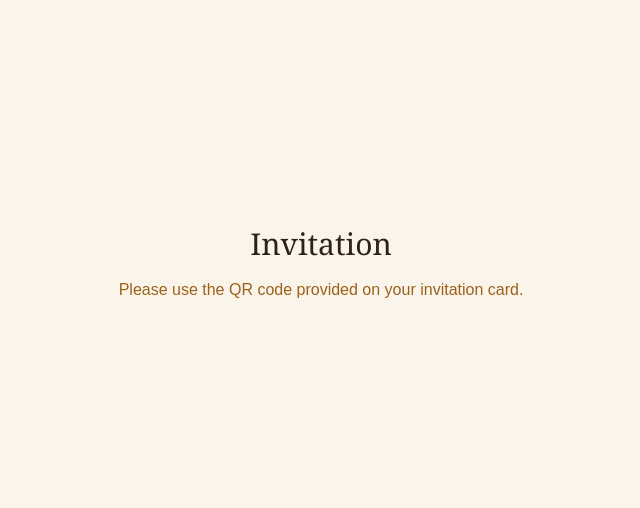
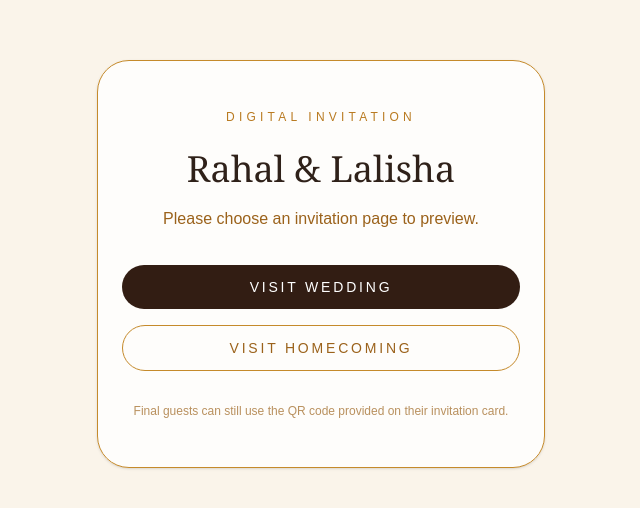
Before and after one commit to nelith-2002/digital_wed_invitation, a Next.js app: page / in a window 1280 px wide. Shown: the part 136-644 px from the top of the page, without its empty margins (319-959 px from the left). Built offline with nearby package versions, Linux system fonts and the light colour scheme.

Commit message:
refact: update common page with links with two web sites

```diff
--- a/app/page.tsx
+++ b/app/page.tsx
@@ -1,14 +1,41 @@
+import Link from "next/link";
+
 export default function Home() {
   return (
     <main className="min-h-screen bg-[#faf4ea] flex items-center justify-center px-6 text-center">
-      <div>
-        <h1 className="text-3xl font-serif text-[#2f2119] mb-4">
-          Invitation
+      <section className="w-full max-w-md rounded-[2rem] border border-[#c58a2b] bg-white/80 px-6 py-12 shadow-sm">
+        <p className="tracking-[0.35em] text-[#b97a20] text-xs uppercase mb-6">
+          Digital Invitation
+        </p>
+
+        <h1 className="text-4xl font-serif text-[#2f2119] mb-4">
+          Rahal & Lalisha
         </h1>
-        <p className="text-[#9b621b]">
-          Please use the QR code provided on your invitation card.
+
+        <p className="text-[#9b621b] leading-7 mb-8">
+          Please choose an invitation page to preview.
         </p>
-      </div>
+
+        <div className="flex flex-col gap-4">
+          <Link
+            href="/wedding"
+            className="rounded-full bg-[#321d13] px-6 py-3 text-sm font-medium uppercase tracking-[0.2em] text-white transition hover:bg-[#4a2a1c]"
+          >
+            Visit Wedding
+          </Link>
+
+          <Link
+            href="/homecoming"
+            className="rounded-full border border-[#c58a2b] px-6 py-3 text-sm font-medium uppercase tracking-[0.2em] text-[#9b621b] transition hover:bg-[#f5ead8]"
+          >
+            Visit Homecoming
+          </Link>
+        </div>
+
+        <p className="mt-8 text-xs text-[#9b621b]/70">
+          Final guests can still use the QR code provided on their invitation card.
+        </p>
+      </section>
     </main>
   );
 }
```
